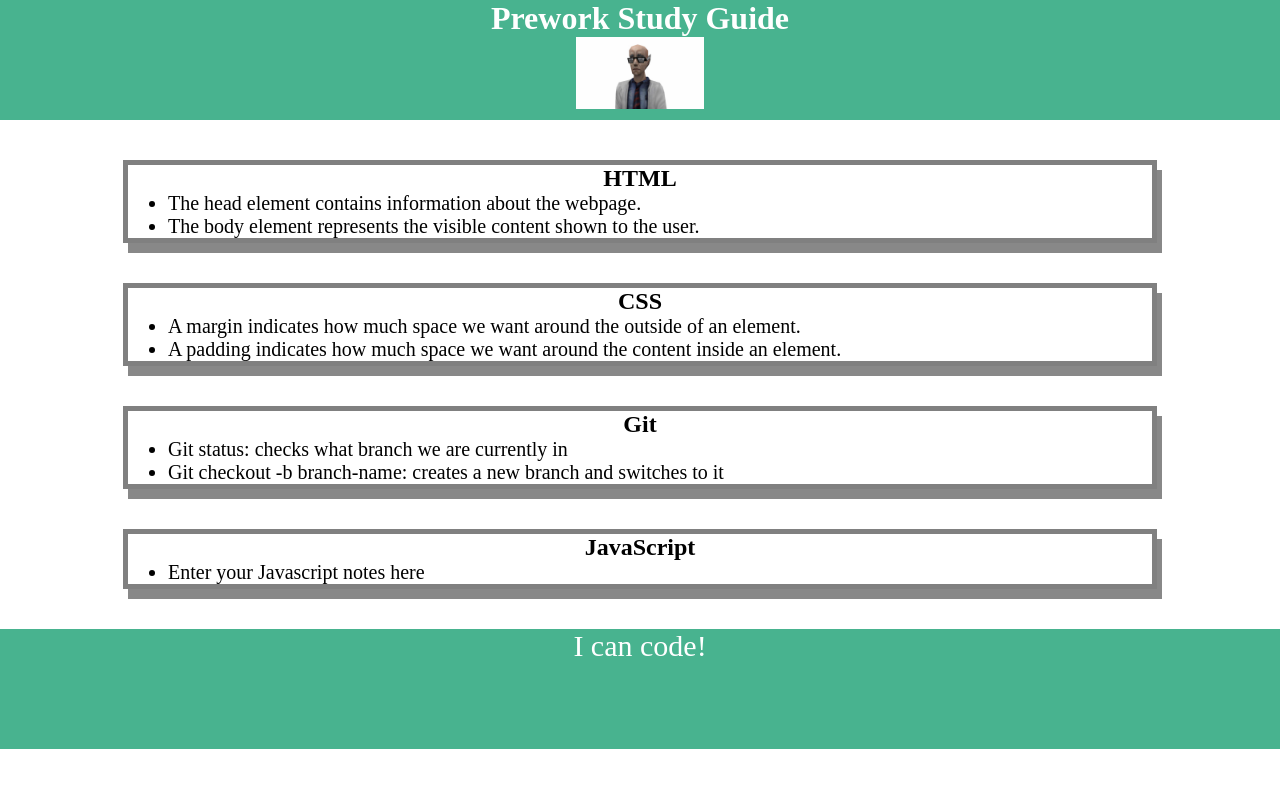
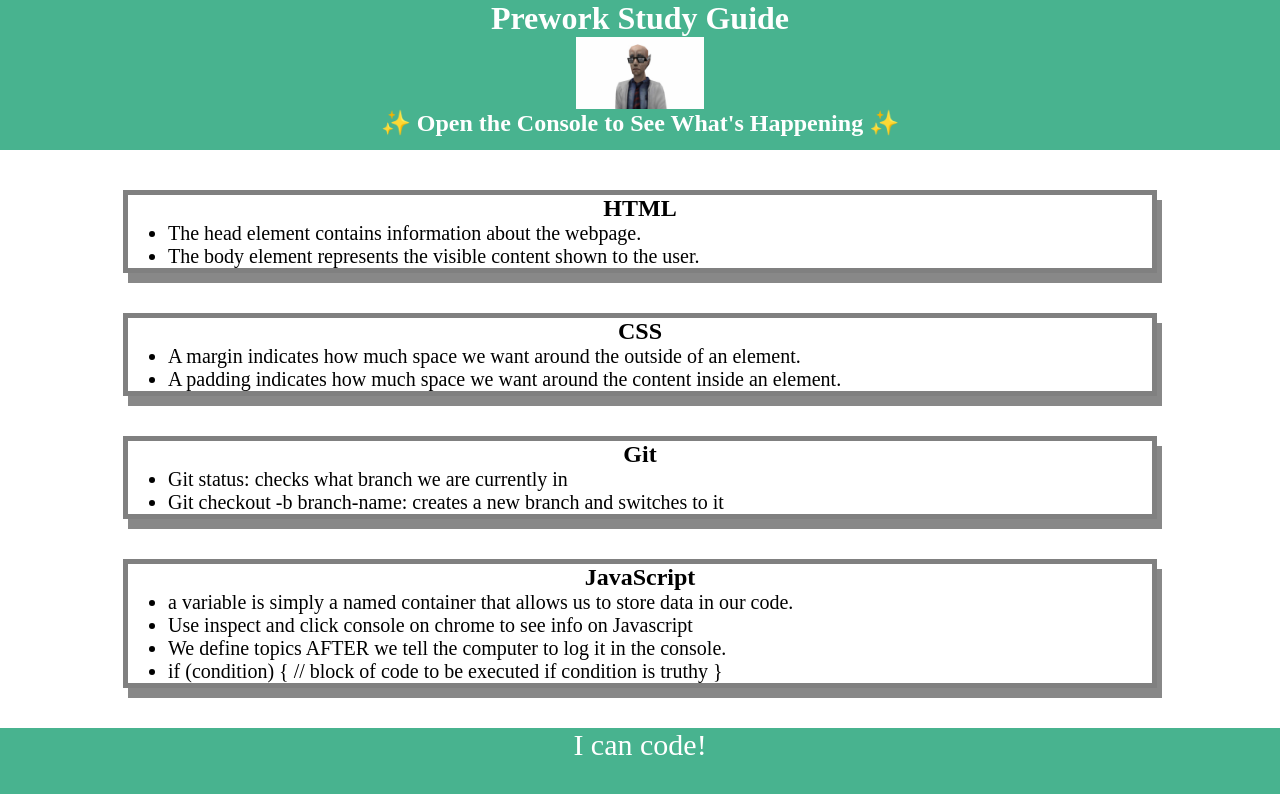
Before and after one commit to seantamturk/prework-study-guide, a plain HTML site: page prework-study-guide/index.html in a window 1280 px wide. Drawn offline with Linux system fonts and the light colour scheme.

Commit message:
Added Javascript functionality

```diff
--- /dev/null
+++ b/prework-study-guide/assets/script.js
@@ -0,0 +1,19 @@
+var topics = ['HTML', 'CSS', 'Git', 'JavaScript'];
+
+for (var x = 0; x < topics.length; x++) {
+ console.log(topics[x]);
+}
+
+/*
+if (topic === 'HTML') {
+ console.log("Let's study HTML!");
+} else if (topic === 'CSS') {
+ console.log("Let's study CSS!");
+} else if (topic === 'Git') {
+ console.log("Let's study Git!");
+} else if (topic === 'JavaScript') {
+ console.log("Let's study JavaScript!");
+} else {
+ console.log('Please try again!');
+}
+*/
--- a/prework-study-guide/assets/style.css
+++ b/prework-study-guide/assets/style.css
@@ -3,7 +3,13 @@
        padding: 0;
    }
 
-    header,
+header {
+    width: 100%;
+    height: 150px;
+    background-color: rgb(72, 179, 143);
+    color: white;
+}
+
 footer {
     width: 100%;
     height: 120px;
--- a/prework-study-guide/index.html
+++ b/prework-study-guide/index.html
@@ -11,6 +11,7 @@
     <header id="header">
       <h1>Prework Study Guide</h1>
       <img src="./assets/maxresdefault.jpg" alt="Profile image of cat wearing a bow tie." />
+      <h2>✨ Open the Console to See What's Happening ✨</h2>
     </header>
     <main>
       <section class="card" id="html-section">
@@ -40,7 +41,12 @@
       <section class="card" id="javascript-section">
         <h2>JavaScript</h2>
         <ul>
-          <li>Enter your Javascript notes here</li>
+          <li>a variable is simply a named container that allows us to store data in our code.</li>
+          <li>Use inspect and click console on chrome to see info on Javascript</li>
+          <li>We define topics AFTER we tell the computer to log it in the console.</li>
+          <li>if (condition) {
+            // block of code to be executed if condition is truthy
+            }</li>
         </ul>
       </section>
     </main>
@@ -48,5 +54,6 @@
     <footer>
       <p>I can code!</p>
     </footer>
+    <script src="./assets/script.js"></script>
   </body>
 </html>
```
